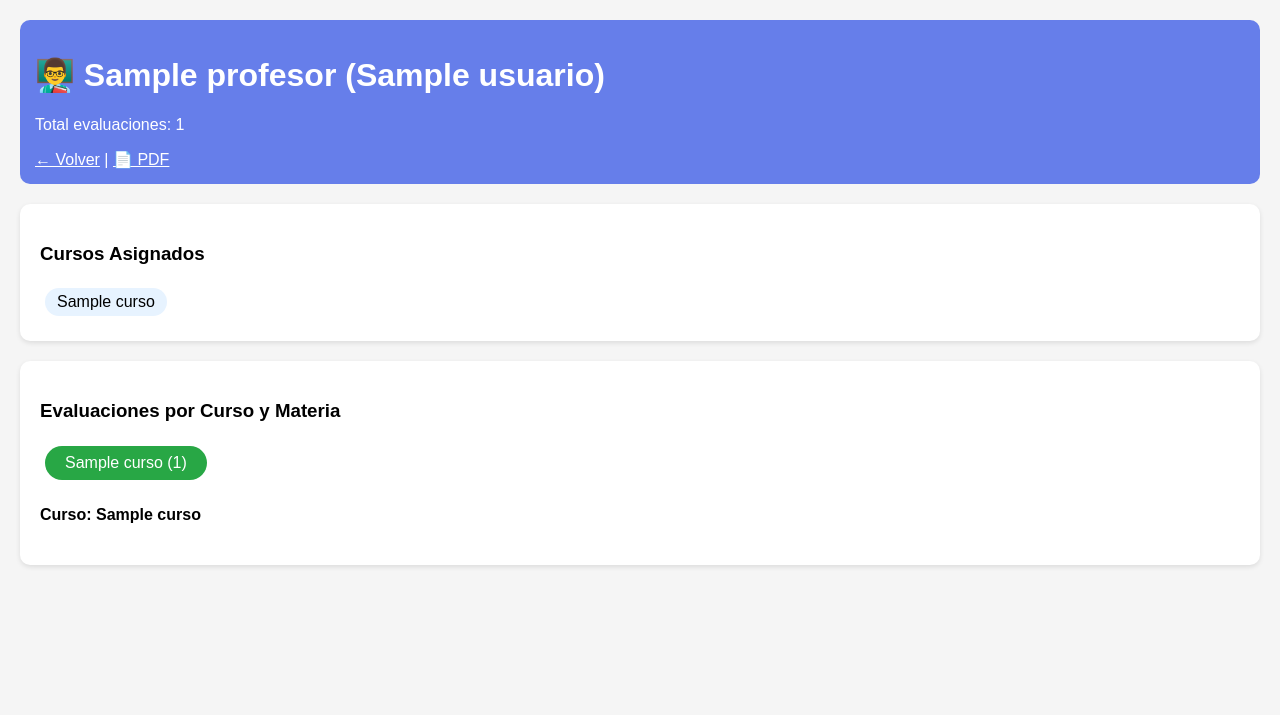
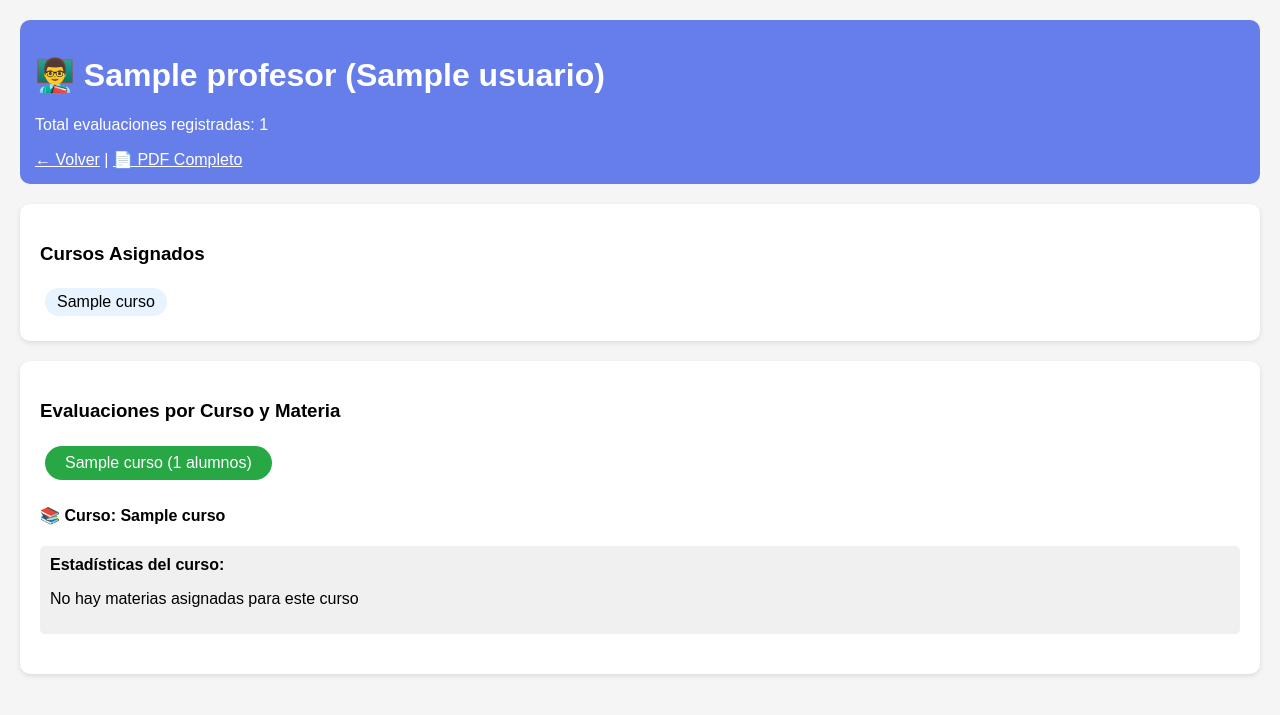
Before and after one commit to GabrielMQ125/REGISTRO_MEMOS, a Flask app: template templates/admin_profesor_detalle.html in a window 1280 px wide. Shown: the top 715 px of the page. Run offline with Flask 3, Linux system fonts and the light colour scheme; the template is opened without the code that fills it: most values are stand-ins (such as "Sample title", 1, 10 or a date in 2020).

Commit message:
Update HTML template for professor details

```diff
--- a/templates/admin_profesor_detalle.html
+++ b/templates/admin_profesor_detalle.html
@@ -12,7 +12,7 @@
         th, td { border: 1px solid #ddd; padding: 10px; text-align: left; }
         th { background: #667eea; color: white; }
         .check-yes { color: green; font-weight: bold; }
-        .check-no { color: red; font-weight: bold; }
+        .check-no { color: #999; }
         .curso-tab, .materia-tab { display: inline-block; padding: 8px 20px; margin: 5px; background: #667eea; color: white; border-radius: 25px; cursor: pointer; }
         .curso-tab.active, .materia-tab.active { background: #28a745; }
         .curso-contenido { display: none; margin-top: 20px; }
@@ -20,14 +20,17 @@
         .tabla-materia { display: none; margin-top: 20px; }
         .tabla-materia.active { display: block; }
         .badge { background: #e7f3ff; padding: 5px 12px; margin: 5px; display: inline-block; border-radius: 20px; }
+        .estadisticas-curso { background: #f0f0f0; padding: 10px; margin-top: 10px; border-radius: 5px; }
+        .evaluado { color: green; font-weight: bold; background: #e8f5e9; }
+        .no-evaluado { color: #999; }
     </style>
 </head>
 <body>
     <div class="header">
         <h1>👨‍🏫 {{ profesor.nombre_completo }} ({{ profesor.usuario }})</h1>
-        <p>Total evaluaciones: {{ profesor.total_evaluaciones }}</p>
+        <p>Total evaluaciones registradas: {{ profesor.total_evaluaciones }}</p>
         <a href="/admin/panel" style="color: white;">← Volver</a> |
-        <a href="/admin/reporte_individual/{{ profesor.usuario }}" style="color: white;">📄 PDF</a>
+        <a href="/admin/reporte_individual/{{ profesor.usuario }}" style="color: white;">📄 PDF Completo</a>
     </div>
 
     <div class="card">
@@ -41,23 +44,47 @@
         <h3>Evaluaciones por Curso y Materia</h3>
 
         <!-- Pestañas de cursos -->
-        <div>
+        <div style="margin-bottom: 20px;">
             {% for curso, alumnos in cursos_con_estudiantes.items() %}
-                <div class="curso-tab" data-curso="{{ curso }}">{{ curso }} ({{ alumnos|length }})</div>
+                <div class="curso-tab" data-curso="{{ curso }}">{{ curso }} ({{ alumnos|length }} alumnos)</div>
             {% endfor %}
         </div>
 
         <!-- Contenido de cada curso -->
         {% for curso, alumnos in cursos_con_estudiantes.items() %}
         <div class="curso-contenido" id="curso-{{ curso }}">
-            <h4>Curso: {{ curso }}</h4>
+            <h4>📚 Curso: {{ curso }}</h4>
+
+            <!-- Estadísticas del curso -->
+            <div class="estadisticas-curso">
+                <strong>Estadísticas del curso:</strong>
+                {% set materias_ids = materias_por_curso.get(curso, []) %}
+                {% set total_materias_curso = materias_ids|length %}
+                {% set total_alumnos_curso = alumnos|length %}
+                {% set total_posibles = total_materias_curso * total_alumnos_curso %}
+                {% set total_marcadas_curso = 0 %}
+                {% for alumno in alumnos %}
+                    {% for materia_id in materias_ids %}
+                        {% set evaluado = evaluaciones_detalle.get(curso, {}).get(alumno, {}).get(materia_id|string, false) %}
+                        {% if evaluado %}
+                            {% set total_marcadas_curso = total_marcadas_curso + 1 %}
+                        {% endif %}
+                    {% endfor %}
+                {% endfor %}
+                {% if total_posibles > 0 %}
+                    {% set porcentaje = (total_marcadas_curso / total_posibles * 100)|round(1) %}
+                    <p>Evaluaciones realizadas: {{ total_marcadas_curso }} de {{ total_posibles }} posibles ({{ porcentaje }}%)</p>
+                {% else %}
+                    <p>No hay materias asignadas para este curso</p>
+                {% endif %}
+            </div>
 
             <!-- Pestañas de materias -->
-            <div>
+            <div style="margin: 20px 0;">
                 {% for materia_id in materias_por_curso.get(curso, []) %}
-                    {% if materia_id in todas_materias %}
+                    {% if materia_id|string in todas_materias %}
                         <div class="materia-tab" data-curso="{{ curso }}" data-materia="{{ materia_id }}">
-                            {{ todas_materias[materia_id] }}
+                            {{ todas_materias[materia_id|string] }}
                         </div>
                     {% endif %}
                 {% endfor %}
@@ -65,17 +92,30 @@
 
             <!-- Tablas de cada materia -->
             {% for materia_id in materias_por_curso.get(curso, []) %}
-                {% if materia_id in todas_materias %}
+                {% if materia_id|string in todas_materias %}
                 <div class="tabla-materia" id="tabla-{{ curso }}-{{ materia_id }}">
+                    <h5>📋 {{ todas_materias[materia_id|string] }}</h5>
                     <table>
-                        <thead><tr><th>#</th><th>Alumno</th><th>Estado</th></tr></thead>
+                        <thead>
+                            <tr>
+                                <th width="50">#</th>
+                                <th>Alumno</th>
+                                <th width="120">Estado</th>
+                            </tr>
+                        </thead>
                         <tbody>
                             {% for alumno in alumnos %}
-                                {% set evaluado = evaluaciones_detalle.get(curso, {}).get(alumno, {}).get(materia_id, false) %}
-                            <tr>
+                                {% set evaluado = evaluaciones_detalle.get(curso, {}).get(alumno, {}).get(materia_id|string, false) %}
+                                <tr class="{% if evaluado %}evaluado{% else %}no-evaluado{% endif %}">
                                     <td>{{ loop.index }}</td>
                                     <td>{{ alumno }}</td>
-                                <td>{% if evaluado %}✓ EVALUADO{% else %}✗ NO EVALUADO{% endif %}</td>
+                                    <td>
+                                        {% if evaluado %}
+                                            ✅ <strong>EVALUADO</strong>
+                                        {% else %}
+                                            ⭕ NO EVALUADO
+                                        {% endif %}
+                                    </td>
                                 </tr>
                             {% endfor %}
                         </tbody>
@@ -88,19 +128,29 @@
     </div>
 
     <script>
-        // Mostrar primer curso
-        const primerosCursos = document.querySelectorAll('.curso-tab');
-        if (primerosCursos.length > 0) {
-            primerosCursos[0].classList.add('active');
-            const primerCurso = primerosCursos[0].getAttribute('data-curso');
-            document.getElementById('curso-' + primerCurso).classList.add('active');
+        // Inicializar: mostrar primer curso y primera materia
+        function inicializar() {
+            const cursosTabs = document.querySelectorAll('.curso-tab');
+            if (cursosTabs.length > 0) {
+                // Activar primer curso
+                cursosTabs[0].classList.add('active');
+                const primerCurso = cursosTabs[0].getAttribute('data-curso');
+                const primerCursoContenido = document.getElementById('curso-' + primerCurso);
+                if (primerCursoContenido) {
+                    primerCursoContenido.classList.add('active');
 
-            const primerasMaterias = document.querySelectorAll('.materia-tab');
-            if (primerasMaterias.length > 0) {
-                primerasMaterias[0].classList.add('active');
-                const curso = primerasMaterias[0].getAttribute('data-curso');
-                const materia = primerasMaterias[0].getAttribute('data-materia');
-                document.getElementById('tabla-' + curso + '-' + materia).classList.add('active');
+                    // Activar primera materia de ese curso
+                    const materiasTabs = primerCursoContenido.querySelectorAll('.materia-tab');
+                    if (materiasTabs.length > 0) {
+                        materiasTabs[0].classList.add('active');
+                        const curso = materiasTabs[0].getAttribute('data-curso');
+                        const materia = materiasTabs[0].getAttribute('data-materia');
+                        const primeraTabla = document.getElementById('tabla-' + curso + '-' + materia);
+                        if (primeraTabla) {
+                            primeraTabla.classList.add('active');
+                        }
+                    }
+                }
             }
         }
 
@@ -108,10 +158,31 @@
         document.querySelectorAll('.curso-tab').forEach(tab => {
             tab.addEventListener('click', function() {
                 const curso = this.getAttribute('data-curso');
+
+                // Actualizar tabs de cursos
                 document.querySelectorAll('.curso-tab').forEach(t => t.classList.remove('active'));
                 this.classList.add('active');
+
+                // Actualizar contenido de cursos
                 document.querySelectorAll('.curso-contenido').forEach(c => c.classList.remove('active'));
-                document.getElementById('curso-' + curso).classList.add('active');
+                const cursoActivo = document.getElementById('curso-' + curso);
+                cursoActivo.classList.add('active');
+
+                // Resetear materias activas de este curso
+                cursoActivo.querySelectorAll('.tabla-materia').forEach(t => t.classList.remove('active'));
+                const materiasTabs = cursoActivo.querySelectorAll('.materia-tab');
+                materiasTabs.forEach(t => t.classList.remove('active'));
+
+                // Activar primera materia del curso
+                if (materiasTabs.length > 0) {
+                    materiasTabs[0].classList.add('active');
+                    const materiaCurso = materiasTabs[0].getAttribute('data-curso');
+                    const materiaId = materiasTabs[0].getAttribute('data-materia');
+                    const primeraTabla = document.getElementById('tabla-' + materiaCurso + '-' + materiaId);
+                    if (primeraTabla) {
+                        primeraTabla.classList.add('active');
+                    }
+                }
             });
         });
 
@@ -121,12 +192,24 @@
                 const curso = this.getAttribute('data-curso');
                 const materia = this.getAttribute('data-materia');
                 const contenedor = document.getElementById('curso-' + curso);
+
+                if (contenedor) {
+                    // Actualizar tabs de materias dentro del curso
                     contenedor.querySelectorAll('.materia-tab').forEach(t => t.classList.remove('active'));
                     this.classList.add('active');
+
+                    // Actualizar tablas de materias dentro del curso
                     contenedor.querySelectorAll('.tabla-materia').forEach(t => t.classList.remove('active'));
-                document.getElementById('tabla-' + curso + '-' + materia).classList.add('active');
+                    const tablaActiva = document.getElementById('tabla-' + curso + '-' + materia);
+                    if (tablaActiva) {
+                        tablaActiva.classList.add('active');
+                    }
+                }
             });
         });
+
+        // Ejecutar inicialización cuando la página cargue
+        document.addEventListener('DOMContentLoaded', inicializar);
     </script>
 </body>
 </html>
```
Lines whose indentation alone changed are shown as unchanged.
